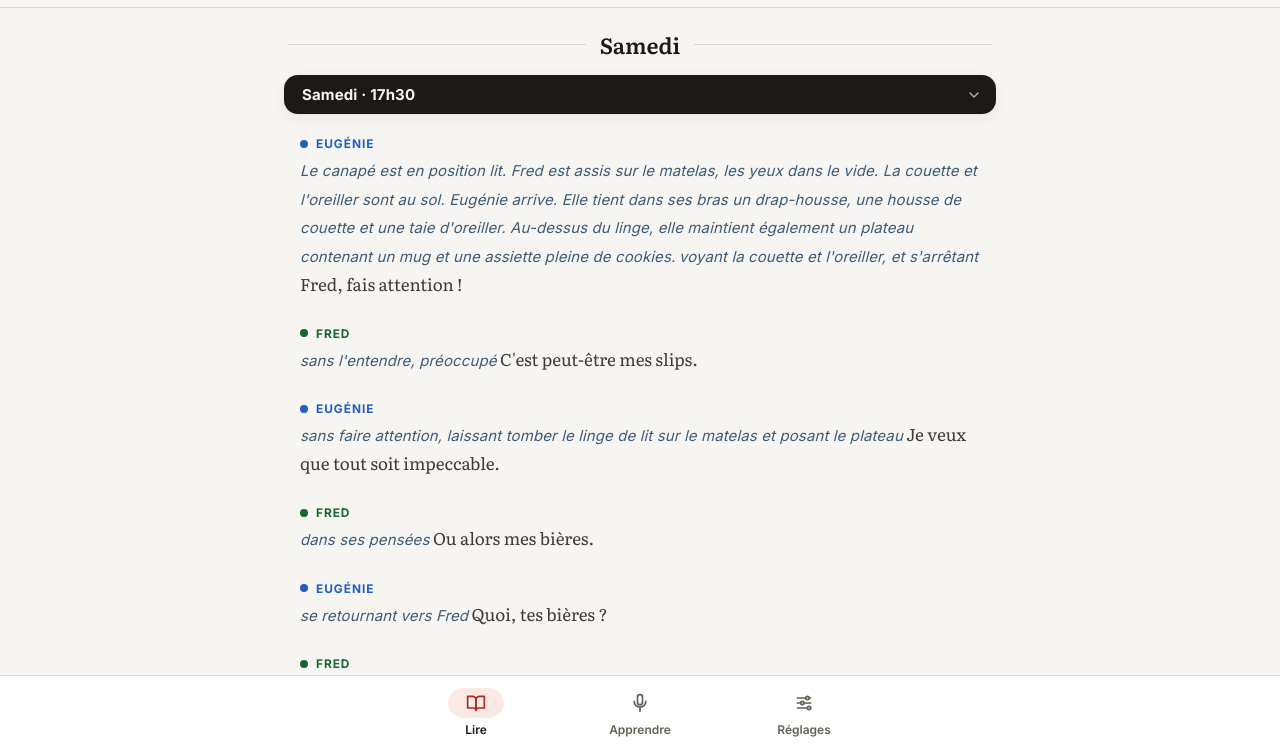
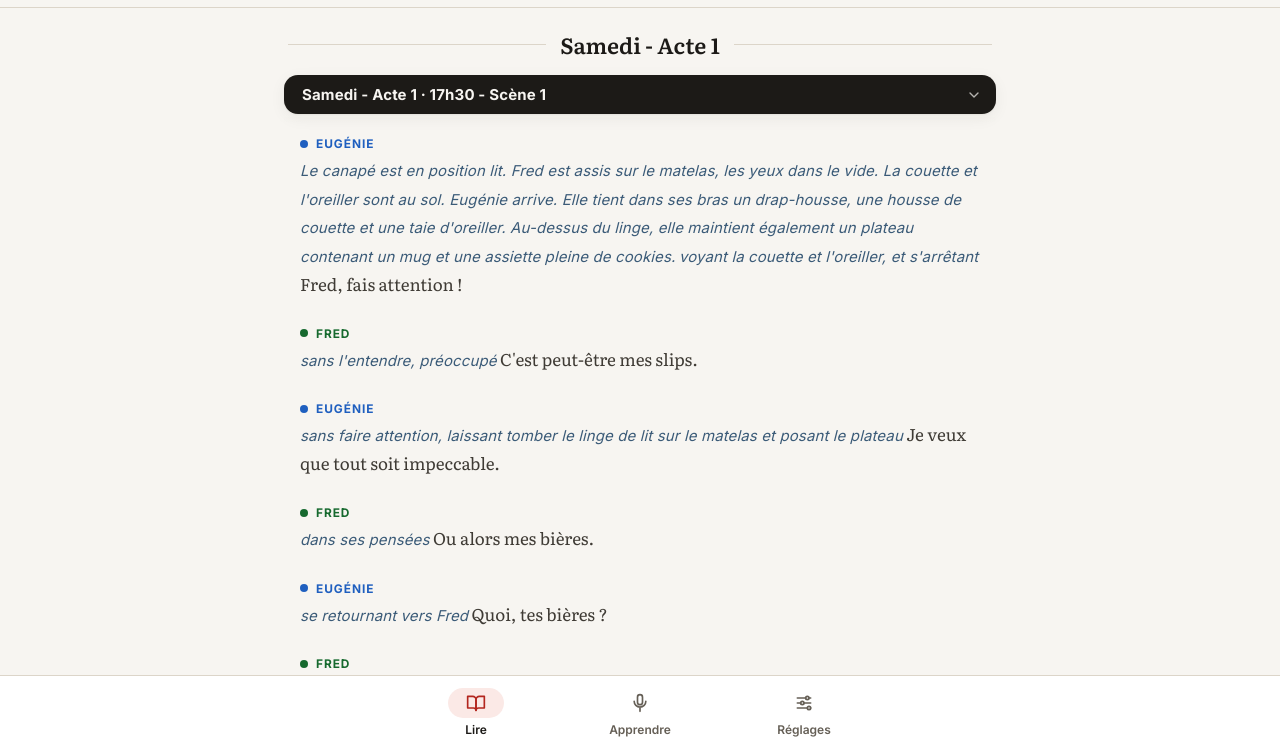
Before and after one commit to Datoh/theatre, a plain HTML site: page 2026-uwedp.html in a window 1280 px wide. Shown: the part 53-800 px from the top of the page. Drawn offline with Linux system fonts and the light colour scheme.

Commit message:
Add files via upload

```diff
--- a/2026-uwedp.html
+++ b/2026-uwedp.html
@@ -867,8 +867,8 @@
         // Raw play text
         const rawPlayText = `@Antoine Rivoire et Jérôme Cartier
 #Un week-end de Pâques
-##Samedi
-###17h30
+##Samedi - Acte 1
+###17h30 - Scène 1
 Eugénie       : (Le canapé est en position lit. Fred est assis sur le matelas, les yeux dans le vide. La couette et l'oreiller sont au sol. Eugénie arrive. Elle tient dans ses bras un drap-housse, une housse de couette et une taie d'oreiller. Au-dessus du linge, elle maintient également un plateau contenant un mug et une assiette pleine de cookies.) (voyant la couette et l'oreiller, et s'arrêtant) Fred, fais attention !
 Fred          : (sans l'entendre, préoccupé) C'est peut-être mes slips.
 Eugénie       : (sans faire attention, laissant tomber le linge de lit sur le matelas et posant le plateau) Je veux que tout soit impeccable.
@@ -975,7 +975,7 @@ Eugénie       : S'il pouvait me proposer quelque chose, ça me sortirait vraime
 Max           : Grave ?
 Eugénie       : Un coup de fatigue, apparemment.
 Max           : En voilà encore un qu'a besoin d'un coach.
-###18h
+###18h - Scène 2
 Eugénie       : (Max et Eugénie sont en train d'émincer des légumes.) Toujours pas de nouvelles…
 Max           : Il va te rappeler… il a sûrement des examens à faire…
 Eugénie       : Peut-être.
@@ -1060,7 +1060,7 @@ Eugénie       : (confidentielle) Je ne peux pas lui faire ça !
 Max           : Dis-lui que c'est un weekend entre amis, et que tu ne veux pas imposer aux autres quelqu'un qu'on ne connaît pas du tout et…
 Eugénie       : (dans le téléphone) Pas de souci, Édouard ! Venez avec cette personne. Les amis de nos amis sont nos amis. Nous sommes positivement ravis de rencontrer votre sauveur. (Un temps.) Votre sauveuse ? Ah c'est une… (Un temps.) Oui, c'est cela, à tout à l'heure… (Défaite :) Il ramène une femme…
 Max           : Bien. On va tout reprendre depuis le début.
-###18h30
+###18h30 - Scène 3
 Max           : (Eugénie est en train de mettre la table. Max est au téléphone.) Le prélèvement a été refusé, oui, je suis au courant, madame ! (Bref silence :) J'ai procédé au lancement de ma nouvelle activité d'indépendant, mais j'ai dû faire face à des dépenses imprévues qui ont entraîné des… (Il s'interrompt. Un silence :) Quoi ? C'est honteux ! (Un temps.) Mais la situation va s'arranger, madame. J'ai justement des rentrées d'argent en vue. (Un temps.) Prochainement. (Un autre temps.) Prochainement, je vous dis. (Un autre temps, criant :) Pro-chai-ne-ment ! (Il raccroche :) Quelle conne !
 Eugénie       : (dont les oreilles ont été heurtées par ce mot) Max…
 Max           : Excuse-moi, Nini, mais elle m'a poussé à bout. Ma banque…
@@ -1162,7 +1162,7 @@ Eugénie       : (ne comprenant pas) Pardon ? (Daria entre.)
 Daria         : Eugénie, auriez-vous ?... (Elle s'arrête à la vue de Zora.)
 Eugénie       : (faisant les présentations) Zora, Daria. (À Zora :) La salle de bain est au fond du couloir. (Zora sort alors qu'entre Saint-Benoist.)
 Saint-Benoist : Ah Daria, vous êtes là ! Connaissez-vous Étretat ? (À ces paroles, Eugénie se fige.)
-###20h
+###20h - Scène 4
 Eugénie       : (Eugénie est debout, tous les autres sont assis à table, en plein repas.) (apportant le pain et le déposant sur la table) Prenez, et mangez-en tous. (Elle s'assoit.)
 Saint-Benoist : Merci, chère hôtesse !
 Daria         : Vous voyez, Eddy… Vous permettez que je vous appelle Eddy ?
@@ -1261,7 +1261,7 @@ Fred          : Jusqu'ici, c'est moi qui jouais avec.
 Eugénie       : (au bord de la crise de nerf) Alors là, c'est… mais c'est…
 Max           : (emmenant Eugénie) Viens prendre l'air…
 Saint-Benoist : (essayant de détendre l'atmosphère et s'adressant à la lovedoll) Bonjour Ken.
-###21h
+###21h - Scène 5
 Eugénie       : (Ken est assis sur le canapé-lit qui est défait. Eugénie et Zora sont en pleine discussion.) Puisqu'Édouard ne dort plus là, je réintègre ma chambre. Vous pouvez prendre le canapé.
 Zora          : Merci.
 Eugénie       : (furieuse) Oui, ça, vous pouvez me remercier !
@@ -1377,8 +1377,8 @@ Fred          : (faisant irruption de sous les draps) On étouffe là-dessous !
 Max           : (s'évanouissant) Ah…
 Zora          : Max !
 Eugénie       : Max !
-##Dimanche
-###9h
+##Dimanche - Acte 1
+###9h - Scène 1
 Eugénie       : (Max, seul, est accroupi dans un coin. Il se tient le ventre. Peu après entre Eugénie.) Ça va ?
 Max           : (ironique) Super.
 Eugénie       : Je veux dire : ça va mieux ?
@@ -1487,7 +1487,7 @@ Max           : Qu'est-ce qui se passe ?
 Saint-Benoist : C'est Eugénie !
 Fred          : Ben, quoi ?
 Saint-Benoist : Elle s'est jetée par la fenêtre !
-###17h
+###17h - Scène 2
 Max           : (Eugénie est couchée sur le canapé-lit. Max est assis à côté d'elle.) Tu nous as fait peur…
 Eugénie       : Je ne sais pas ce qui m'a pris…
 Max           : Tu devais être… sans espoir aucun… et en même temps…
@@ -1589,7 +1589,7 @@ Saint-Benoist : (à Max) Vous avez tout de même promis à Eugénie de le sauver
 Fred          : Me sauver ?
 Max           : Moi ? Je m'en lave les mains ! Vos états d'âme, vos problèmes, vos crises, je m'en lave les mains, vous comprenez ? (Zora entre comme une furie.)
 Zora          : Venez, vite ! Eugénie a mis les poupées au feu !
-###20h
+###20h - Scène 3
 Fred          : (Ken et Barbie sont assis sur deux chaises, trempé-e-s. Zora et Fred les essuient.) Elles ont eu chaud.
 Zora          : Tu as été courageux.
 Fred          : Bah…
@@ -1668,7 +1668,7 @@ Fred          : (ouvrant les yeux) Quoi ? Qu'est-ce que j'ai ? … (À Eugénie
 Saint-Benoist : (gentiment, à Eugénie) Et si nous préparions le dîner ? Je vous offre mon aide. (Zora rentre vivement.)
 Zora          : Venez vite ! Fred est en train de jeter au feu des pans entiers de bibliothèque !
 Eugénie       : Mes livres ! (Daria ne peut réprimer un sourire.)
-###21h
+###21h - Scène 4
 Daria         : (Tous et toutes sont à table. L'ambiance est tendue. On mastique en silence. Ken et Barbie sont également assis à table, une assiette posée devant eux. Zora observe très attentivement ce qui se dit et se fait.) (avec hésitation) Est-ce que je… hum… je pourrais avoir du pain ? (Sans un mot, Eugénie lui jette une tranche de pain à la tête.) Merci…
 Eugénie       : Ma Pléiade de Flaubert, brûlée ; mon théâtre complet de Racine, brûlé ; les mémoires de…
 Fred          : (la coupant et feignant de s'adresser à Barbie) Comment ? (Un silence.) D'accord. (Aux autres :) Si on pouvait parler d'autre chose : Barbie se fait chier.
@@ -1740,8 +1740,8 @@ Eugénie       : (séchant ses larmes) Qu'est-ce qu'elle prouve, cette carte ?
 Zora          : Elle prouve qu'entre vous il y a quelque chose… quelque chose d'unique.
 Eugénie       : Peut-être…
 Saint-Benoist : Pas peut-être. C'est sûr. (Un temps.) Eugénie, vous connaissez Étretat ? (Eugénie sourit tandis que Daria fulmine. Zora paraît rassurée.)
-##Lundi
-###3h
+##Lundi - Acte 3
+###3h - Scène 1
 Max           : (La pièce est plongée dans l'obscurité. Zora dort dans le canapé. Soudain, Daria entre dans la pièce lentement, seulement éclairée par la lumière de son téléphone. Zora la voit et, sans un bruit, sort. Daria cherche quelque chose. Soudain, elle trouve. Elle prend un sachet, l'ouvre et y saupoudre quelque chose. Soudain, Max entre, lui aussi à la lueur de son portable. Daria se fige.) Ah… Zora avait raison… Elle m'avait bien dit qu'elle avait entendu du bruit… Tu fais quoi, là ?
 Daria         : Ah… salut… je… hum… je ne dormais pas alors… j'ai quitté l'hôtel et je suis allée faire un petit footing qui m'a entraînée jusqu'ici…
 Max           : Je parlais de tes manigances avec mon blé khorasan.
@@ -1841,7 +1841,7 @@ Zora          : C'est pas grave, de se planter. D'ailleurs tu fais que ça.
 Max           : Vas-y, enfonce-moi.
 Zora          : C'est pour ça qu'on t'aime. Tu croyais passer ta vie dans les RH ? Tu t'es planté ! Tu as eu envie de changer. Et tu as appris. Tu pensais que le Campus MacRoss, c'était le top ? Tu t'es planté. Un ramassis d'imposteurs. Et tu as appris. Chacune de tes erreurs est un nouveau livre de ta bibliothèque intérieure. (Eugénie rentre à toute vitesse.)
 Eugénie       : Fred est tombé de la cabane ! Il a perdu connaissance !
-###20h
+###20h - Scène 2
 Fred          : (Tout le monde est à table, y compris Ken et Barbie. L'ambiance est très chaleureuse.) (un bandage autour de la tête, à Daria) Sans toi, je ne sais pas comment j'aurais fait.
 Daria         : Je ne sais pas ce que vaut mon diplôme d'hypno-thérapeute, mais je crois que mon diplôme de secouriste n'a pas été usurpé. Attends. (Elle se lève et ajuste le bandage de Fred tandis que les autres chantent des chansons. Max, qui observait la scène, s'approche de Daria et lui propose un verre. Mais elle ne le prend pas.)
 Max           : Je l'ai pas empoisonné, tu sais. (Silence.) Tu me crois pas ? (Silence. Il boit une gorgée du verre qu'il proposait à Daria. Il attend un peu.) Tu vois ? (Il lui tend de nouveau le verre, qu'elle accepte, cette fois. Ils trinquent et boivent en silence. Puis, Max met sa main l'épaule de Daria et retourne à sa place.)
@@ -1931,7 +1931,7 @@ Max           : Non. J'ai essayé de la faire parler d'elle, mais… à chaque f
 Eugénie       : Elle est partie.
 Max           : Elle est peut-être juste allée faire un tour.
 Eugénie       : Non, elle est partie. Elle a pris toutes ses affaires.
-###23h
+###23h - Scène 3
 Eugénie       : (Tous sauf Zora. Chacun s'active et semble chercher quelque chose.) Tout de même… partir comme ça, sans un mot, ça ne se fait pas…
 Fred          : Il y a des gens qui n'aiment pas dire au revoir.
 Eugénie       : Je l'ai recueillie, hébergée, nourrie pendant trois jours !
```
